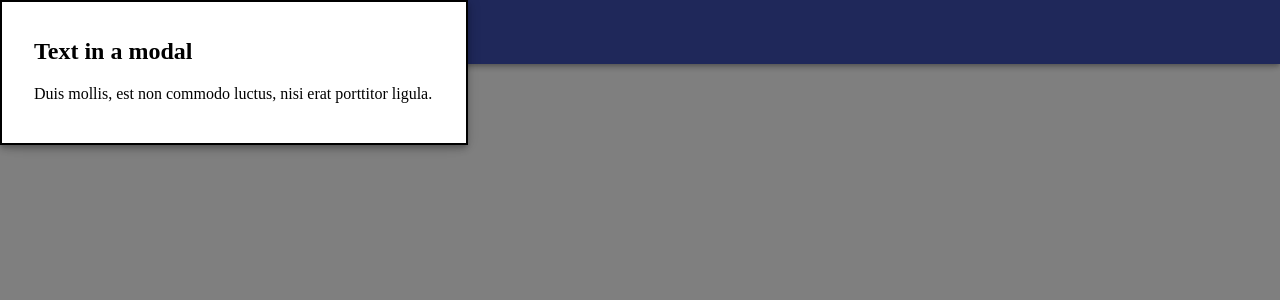
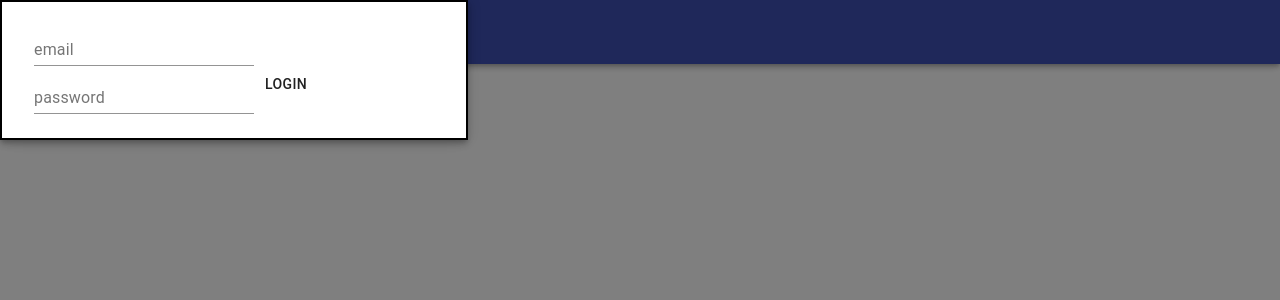
Before and after one commit to BenLirio/fiction-client, a React (Create React App) app: page / in a window 1280 px wide. Both pictures are taken after a click on the button "LOGIN". Shown: the top 300 px of the page. Built offline with nearby package versions, Linux system fonts and the light colour scheme.

Commit message:
Create sign in modal

```diff
--- a/src/Modal/SignIn/SignIn.js
+++ b/src/Modal/SignIn/SignIn.js
@@ -1,5 +1,5 @@
-import React, { useState, useContext } from 'react'
-import { Modal, makeStyles } from '@material-ui/core'
+import React, { useContext } from 'react'
+import { Modal, makeStyles, TextField, Button } from '@material-ui/core'
 import modalContext from '../modal-context'
 
 const useStyles = makeStyles(theme => ({
@@ -20,10 +20,11 @@ const SignIn = () => {
     <div>
       <Modal open={current === 'signIn'} onClose={close}>
         <div className={classes.paper}>
-          <h2 id="simple-modal-title">Text in a modal</h2>
-          <p id="simple-modal-description">
-            Duis mollis, est non commodo luctus, nisi erat porttitor ligula.
-          </p>
+          <form>
+            <TextField label="email" />
+            <TextField label="password" />
+            <Button onClick={console.log}>Login</Button>
+          </form>
         </div>
       </Modal>
     </div>
```
